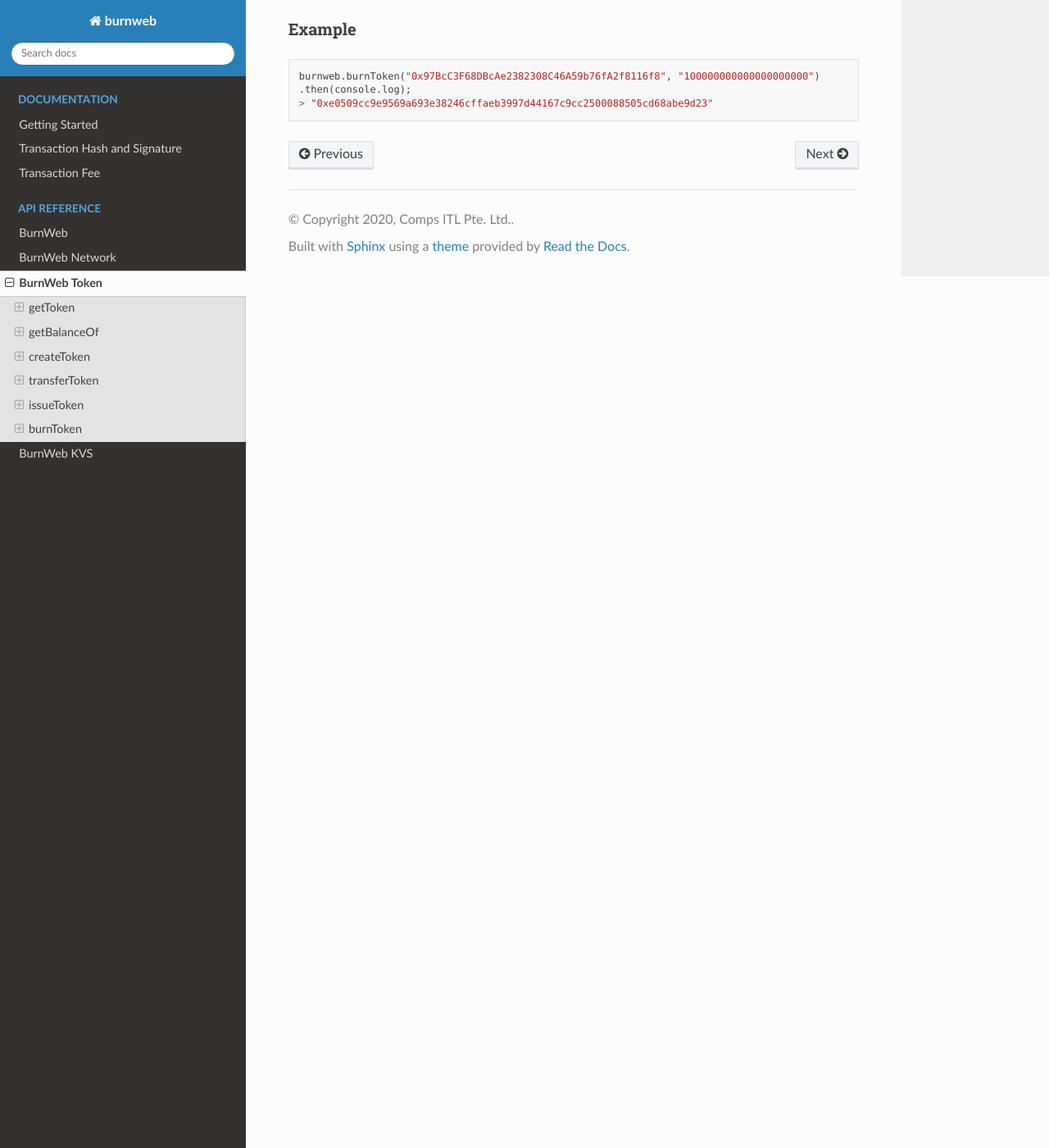
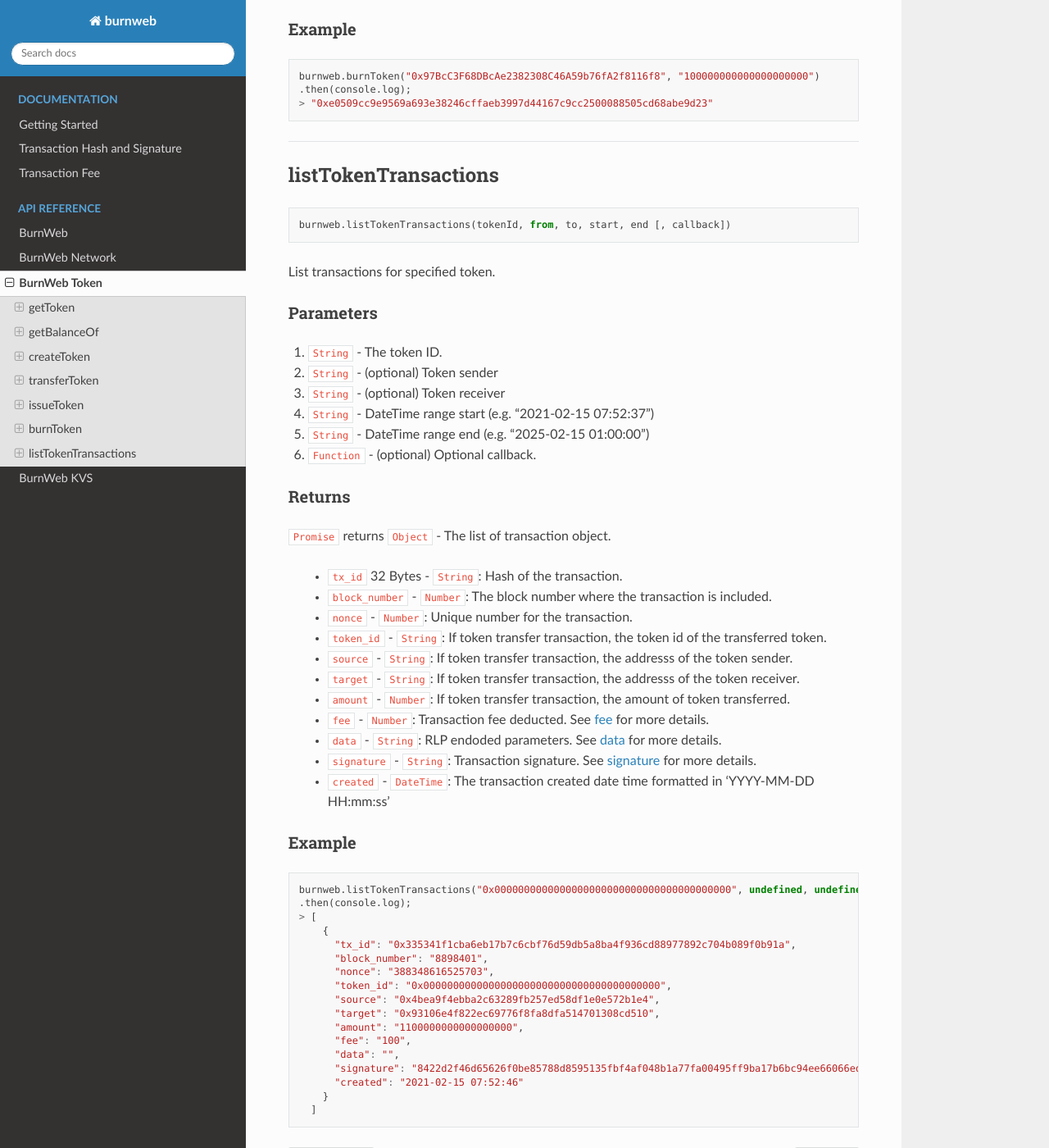
Before and after one commit to burn-blockchain/burnweb-docs, a Sphinx documentation site: the page built from docs/burnweb-token.rst, in a window 1280 px wide and 1400 px high, scrolled down 4739 px. Shown: the whole window at 82% size. Built offline with Sphinx 7.4.7 and the Read the Docs theme 2.0.0, drawn with Linux system fonts in a browser that asks for light colours.

Commit message:
listTokenTransactions

```diff
--- a/docs/burnweb-token.rst
+++ b/docs/burnweb-token.rst
@@ -272,3 +272,67 @@ Example
     burnweb.burnToken("0x97BcC3F68DBcAe2382308C46A59b76fA2f8116f8", "100000000000000000000")
     .then(console.log);
     > "0xe0509cc9e9569a693e38246cffaeb3997d44167c9cc2500088505cd68abe9d23"
+
+------------------------------------------------------------------------------
+
+listTokenTransactions
+=====================
+
+.. code-block:: javascript
+
+    burnweb.listTokenTransactions(tokenId, from, to, start, end [, callback])
+
+List transactions for specified token.
+
+----------
+Parameters
+----------
+
+1. ``String`` - The token ID.
+2. ``String`` - (optional) Token sender
+3. ``String`` - (optional) Token receiver
+4. ``String`` - DateTime range start (e.g. "2021-02-15 07:52:37")
+5. ``String`` - DateTime range end (e.g. "2025-02-15 01:00:00")
+6. ``Function`` - (optional) Optional callback.
+
+-------
+Returns
+-------
+
+``Promise`` returns ``Object`` - The list of transaction object.
+
+  - ``tx_id`` 32 Bytes - ``String``: Hash of the transaction.
+  - ``block_number`` - ``Number``: The block number where the transaction is included.
+  - ``nonce`` - ``Number``: Unique number for the transaction.
+  - ``token_id`` - ``String``: If token transfer transaction, the token id of the transferred token.
+  - ``source`` - ``String``: If token transfer transaction, the addresss of the token sender.
+  - ``target`` - ``String``: If token transfer transaction, the addresss of the token receiver.
+  - ``amount`` - ``Number``: If token transfer transaction, the amount of token transferred.
+  - ``fee`` - ``Number``: Transaction fee deducted. See :ref:`fee <tx-fee>` for more details.
+  - ``data`` - ``String``: RLP endoded parameters. See :ref:`data <tx-data>` for more details.
+  - ``signature`` - ``String``: Transaction signature. See :ref:`signature <tx-hash-signature>` for more details.
+  - ``created`` - ``DateTime``: The transaction created date time formatted in 'YYYY-MM-DD HH:mm:ss'
+
+-------
+Example
+-------
+
+.. code-block:: javascript
+
+    burnweb.listTokenTransactions("0x0000000000000000000000000000000000000000", undefined, undefined, "2021-02-15 00:0:00", "9999-01-01 00:00:00")
+    .then(console.log);
+    > [
+        {
+          "tx_id": "0x335341f1cba6eb17b7c6cbf76d59db5a8ba4f936cd88977892c704b089f0b91a",
+          "block_number": "8898401",
+          "nonce": "388348616525703",
+          "token_id": "0x0000000000000000000000000000000000000000",
+          "source": "0x4bea9f4ebba2c63289fb257ed58df1e0e572b1e4",
+          "target": "0x93106e4f822ec69776f8fa8dfa514701308cd510",
+          "amount": "1100000000000000000",
+          "fee": "100",
+          "data": "",
+          "signature": "8422d2f46d65626f0be85788d8595135fbf4af048b1a77fa00495ff9ba17b6bc94ee66066ed5b64217c57a727f3ce833a3be2e310723b6bf4c68bb45c07e23ccf9af2f",
+          "created": "2021-02-15 07:52:46"
+        }
+      ]
```
